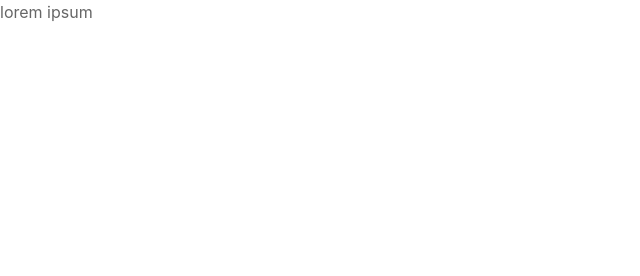
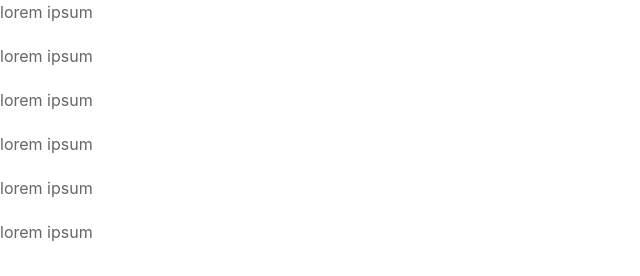
Before and after one commit to zt25op/zt25op.github.io, a plain HTML site: page index2.html in a window 1280 px wide. Shown: the whole page, without its empty margins (0-640 px from the left). Drawn offline with nearby package versions, Linux system fonts and the light colour scheme.

Commit message:
lorem ipsum2

```diff
--- a/index2.html
+++ b/index2.html
@@ -16,6 +16,20 @@
     <p>lorem ipsum</p>
     <div uk-scrollspy="target: > div; cls: uk-animation-fade; delay: 500">
     <div></div>
+        <p>lorem ipsum</p>
+    <div uk-scrollspy="target: > div; cls: uk-animation-fade; delay: 500">
+    <div></div>
+        <p>lorem ipsum</p>
+    <div uk-scrollspy="target: > div; cls: uk-animation-fade; delay: 500">
+    <div></div>
+        <p>lorem ipsum</p>
+    <div uk-scrollspy="target: > div; cls: uk-animation-fade; delay: 500">
+    <div></div>
+        <p>lorem ipsum</p>
+    <div uk-scrollspy="target: > div; cls: uk-animation-fade; delay: 500">
+    <div></div>
+        <p>lorem ipsum</p>
+    <div uk-scrollspy="target: > div; cls: uk-animation-fade; delay: 500">
     <div></div>
 </div>
 </body>
```
